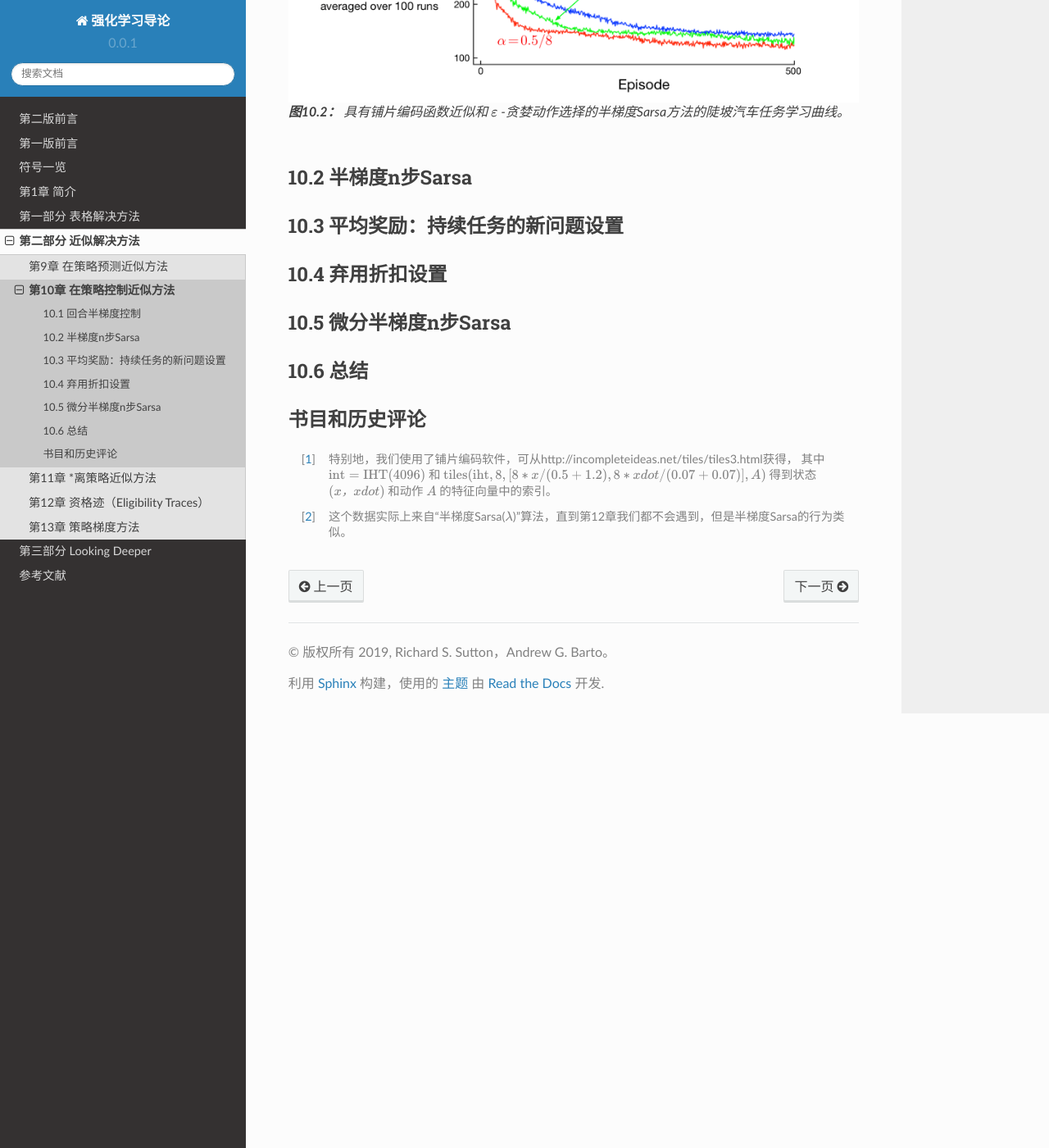
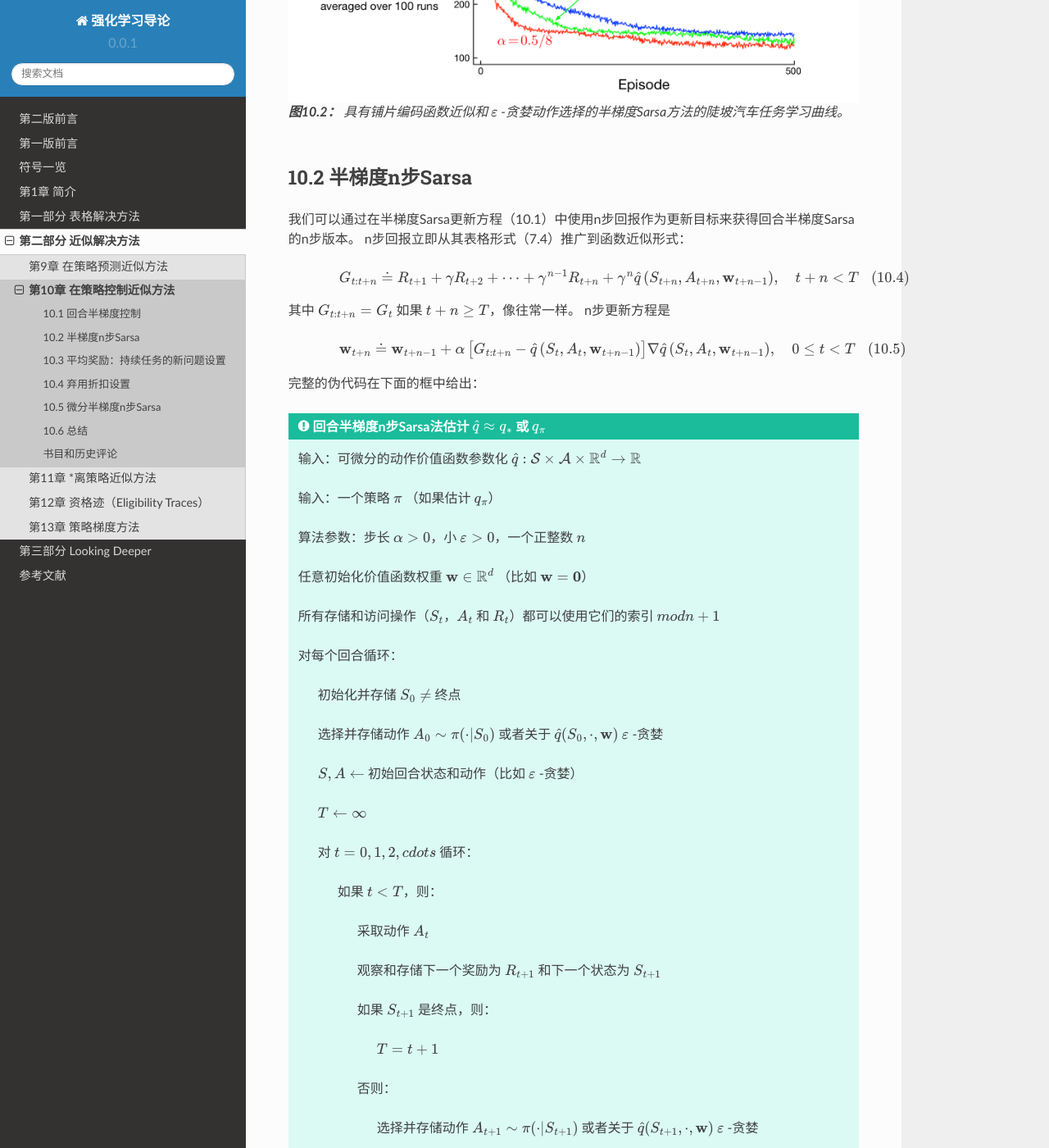
Before and after one commit to qiwihui/reinforcement-learning-an-introduction-chinese, a Sphinx documentation site: the page built from source/partII/chapter10/on-policy_control_with_approximation.rst, in a window 1280 px wide and 1400 px high, scrolled down 3332 px. Shown: the whole window at 82% size. Built offline with Sphinx 7.4.7 and the Read the Docs theme 2.0.0, drawn with Linux system fonts in a browser that asks for light colours; some of the changed text lies outside the part shown.

Commit message:
docs: 10.2 半梯度n步Sarsa

```diff
--- a/source/partII/chapter10/on-policy_control_with_approximation.rst
+++ b/source/partII/chapter10/on-policy_control_with_approximation.rst
@@ -127,8 +127,100 @@
 
     **图10.2：** 具有铺片编码函数近似和 :math:`\varepsilon` -贪婪动作选择的半梯度Sarsa方法的陡坡汽车任务学习曲线。
 
+
 10.2 半梯度n步Sarsa
 ------------------------
+
+我们可以通过在半梯度Sarsa更新方程（10.1）中使用n步回报作为更新目标来获得回合半梯度Sarsa的n步版本。
+n步回报立即从其表格形式（7.4）推广到函数近似形式：
+
+.. math::
+
+    G_{t : t+n} \doteq R_{t+1}+\gamma R_{t+2}+\cdots+\gamma^{n-1} R_{t+n}+\gamma^{n} \hat{q}\left(S_{t+n}, A_{t+n}, \mathbf{w}_{t+n-1}\right), \quad t+n<T
+    \tag{10.4}
+
+其中 :math:`G_{t:t+n}=G_{t}` 如果 :math:`t+n \geq T`，像往常一样。 n步更新方程是
+
+.. math::
+
+    \mathbf{w}_{t+n} \doteq \mathbf{w}_{t+n-1}+\alpha\left[G_{t : t+n}-\hat{q}\left(S_{t}, A_{t}, \mathbf{w}_{t+n-1}\right)\right] \nabla \hat{q}\left(S_{t}, A_{t}, \mathbf{w}_{t+n-1}\right), \quad 0 \leq t<T
+    \tag{10.5}
+
+完整的伪代码在下面的框中给出：
+
+.. admonition:: 回合半梯度n步Sarsa法估计 :math:`\hat{q} \approx q_*` 或 :math:`q_\pi`
+    :class: important
+
+    输入：可微分的动作价值函数参数化 :math:`\hat{q} : \mathcal{S} \times \mathcal{A} \times \mathbb{R}^{d} \rightarrow \mathbb{R}`
+
+    输入：一个策略 :math:`\pi` （如果估计 :math:`q_\pi`）
+
+    算法参数：步长 :math:`\alpha>0`，小 :math:`\varepsilon>0`，一个正整数 :math:`n`
+
+    任意初始化价值函数权重 :math:`\mathbf{w} \in \mathbb{R}^{d}` （比如 :math:`\mathbf{w}=\mathbf{0}`）
+
+    所有存储和访问操作（:math:`S_t`，:math:`A_t` 和 :math:`R_t`）都可以使用它们的索引 :math:`mod n+1`
+
+    对每个回合循环：
+
+        初始化并存储 :math:`S_0 \ne` 终点
+
+        选择并存储动作 :math:`A_0 \sim \pi(\cdot | S_0)` 或者关于 :math:`\hat{q}(S_{0}, \cdot, \mathbf{w})` :math:`\varepsilon` -贪婪
+
+        :math:`S, A \leftarrow` 初始回合状态和动作（比如 :math:`\varepsilon` -贪婪）
+
+        :math:`T \leftarrow \infty`
+
+        对 :math:`t=0,1,2,cdots` 循环：
+
+            如果 :math:`t<T`，则：
+
+                采取动作 :math:`A_t`
+
+                观察和存储下一个奖励为 :math:`R_{t+1}` 和下一个状态为 :math:`S_{t+1}`
+
+                如果 :math:`S_{t+1}` 是终点，则：
+
+                    :math:`T=t+1`
+
+                否则：
+
+                    选择并存储动作 :math:`A_{t+1} \sim \pi(\cdot | S_{t+1})` 或者关于 :math:`\hat{q}(S_{t+1}, \cdot, \mathbf{w})` :math:`\varepsilon` -贪婪
+
+            :math:`\tau \leftarrow t-n+1` （:math:`\tau` 是其估算值正在更新的时间）
+
+            如果 :math:`\tau \geq 0`：
+
+                :math:`G \leftarrow \sum_{i=\tau+1}^{\min (\tau+n, T)} \gamma^{i-\tau-1} R_{i}`
+
+                如果 :math:`\tau+n<T` 则 :math:`G\leftarrow G+\gamma^n \hat{q}\left(S_{\tau+n}, A_{\tau+n}, \mathbf{w}\right) \quad` （:math:`G_{\tau:\tau+n}`）
+
+                :math:`\mathbf{w} \doteq \mathbf{w}+\alpha\left[G-\hat{q}\left(S_{t}, A_{t}, \mathbf{w}\right)\right] \nabla \hat{q}\left(S_{\tau}, A_{\tau}, \mathbf{w}\right)`
+
+        直到 :math:`\tau=T-1`
+
+正如我们之前看到的，如果使用中等级别的自举，性能最佳，对应于大于1的n。
+图10.3显示了该算法陡坡汽车任务中在 :math:`n=8` 时比在 :math:`n=\infty` 处更快地学习并获得更好的渐近性能。
+图10.4显示了参数 :math:`\alpha` 和 :math:`n` 对该任务学习率的影响的更详细研究结果。
+
+.. figure:: images/figure-10.3.png
+
+    **图10.3：** 陡坡汽车任务中一步与八步半梯度Sarsa的表现。使用了良好的步长：
+    :math:`n=1` 时 :math:`\alpha=0.5/8` 且 :math:`n=8` 时 :math:`\alpha=0.3/8`。
+
+.. figure:: images/figure-10.4.png
+
+    **图10.4：** :math:`\alpha` 和 :math:`n` 对陡坡汽车任务的n步半梯度Sarsa和铺片编码函数近似的早期性能的影响。
+    像往常一样，中等的自举（:math:`n=4`）表现最佳。这些结果用于选定的 :math:`\alpha` 值，以对数刻度，然后通过直线连接。
+    对于 :math:`n=16`，标准误差范围从 :math:`n=1` 时0.5（小于线宽）到大约 :math:`n=16` 时4，因此主要影响都是统计上显着的。
+
+*练习10.1* 在本章中，我们没有明确考虑或给出任何蒙特卡罗方法的伪代码。他们会是什么样的？
+为什么不为它们提供伪代码是合理的？他们将如何在陡坡汽车任务上表现？
+
+*练习10.2* 给出关于控制的半梯度一步 *预期* Sarsa提供伪代码。
+
+*练习10.3* 为什么图10.4中显示的结果在大 :math:`n` 处比在小 :math:`n` 处具有更高的标准误差？
+
 
 
 10.3 平均奖励：持续任务的新问题设置
```
Also changed, not shown: source/partII/chapter10/images/figure-10.3.png (added), source/partII/chapter10/images/figure-10.4.png (added).
